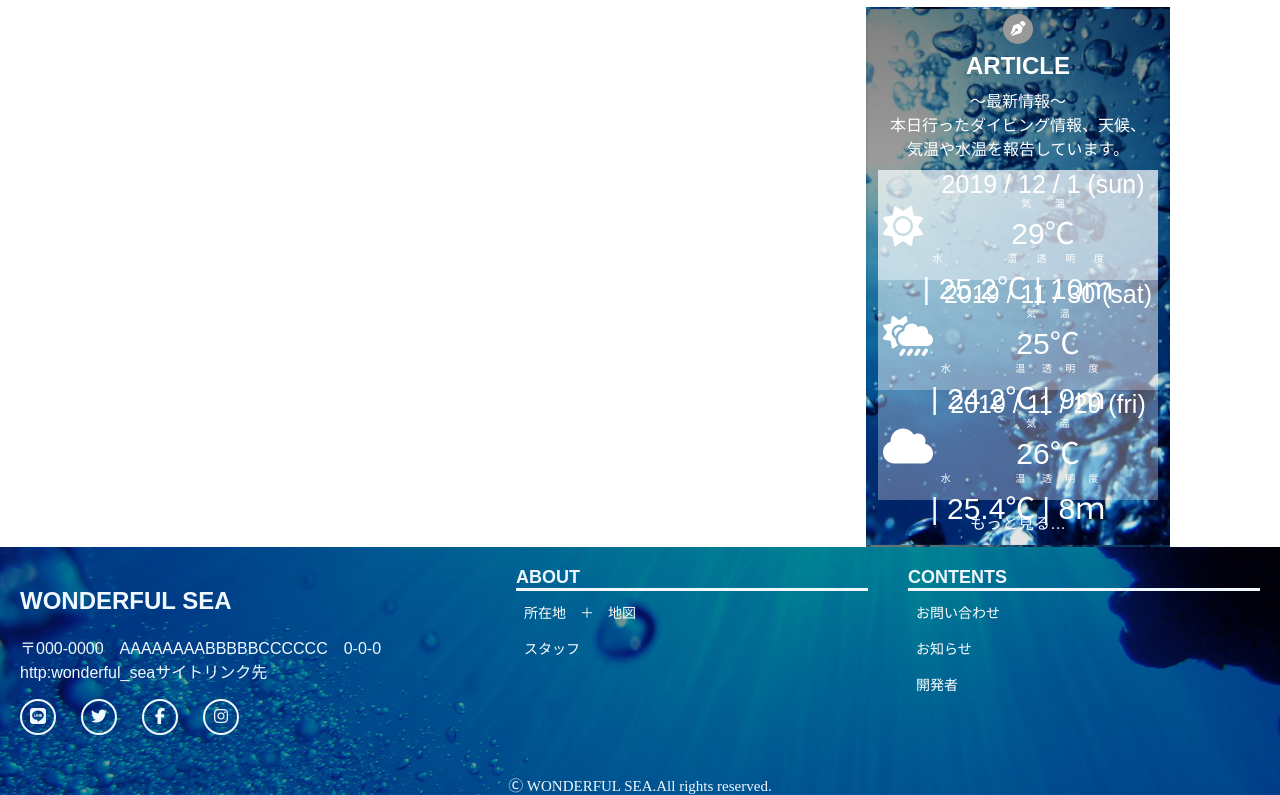
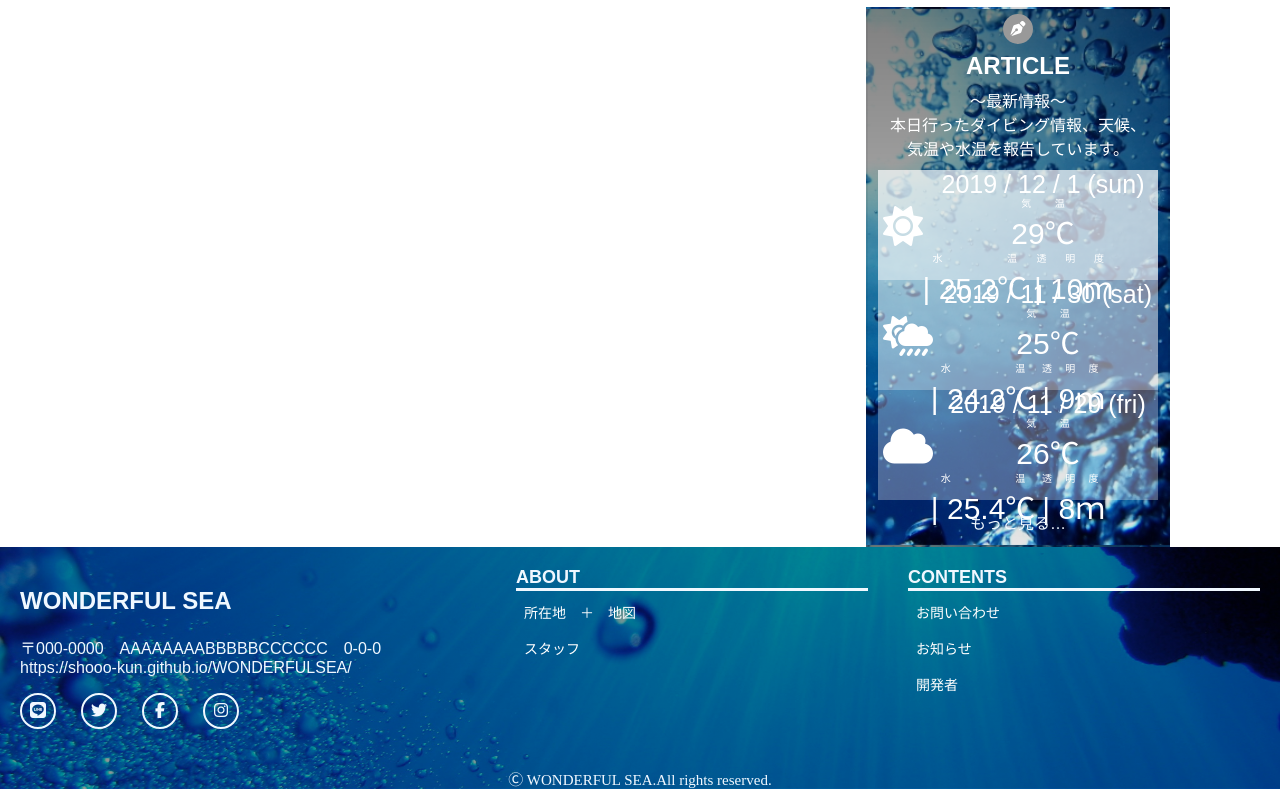
Before and after one commit to SHooO-kun/WONDERFULSEA, a plain HTML site: page index.html in a window 1280 px wide. Shown: the part 1654-2449 px from the top of the page. Drawn offline with nearby package versions, Linux system fonts and the light colour scheme.

Commit message:
initial commit

```diff
--- a/index.html
+++ b/index.html
@@ -194,7 +194,7 @@
             <div class="footA">
                 <h2>WONDERFUL SEA</h2>
                 <p>〒000-0000　AAAAAAAABBBBBCCCCCC　0-0-0<br>
-                <a href="http:wonderful_sea.nett/">http:wonderful_seaサイトリンク先</a>
+                <a href="https://shooo-kun.github.io/WONDERFULSEA/">https://shooo-kun.github.io/WONDERFULSEA/</a>
                 </p>
 
                 <nav class="footD">
```
